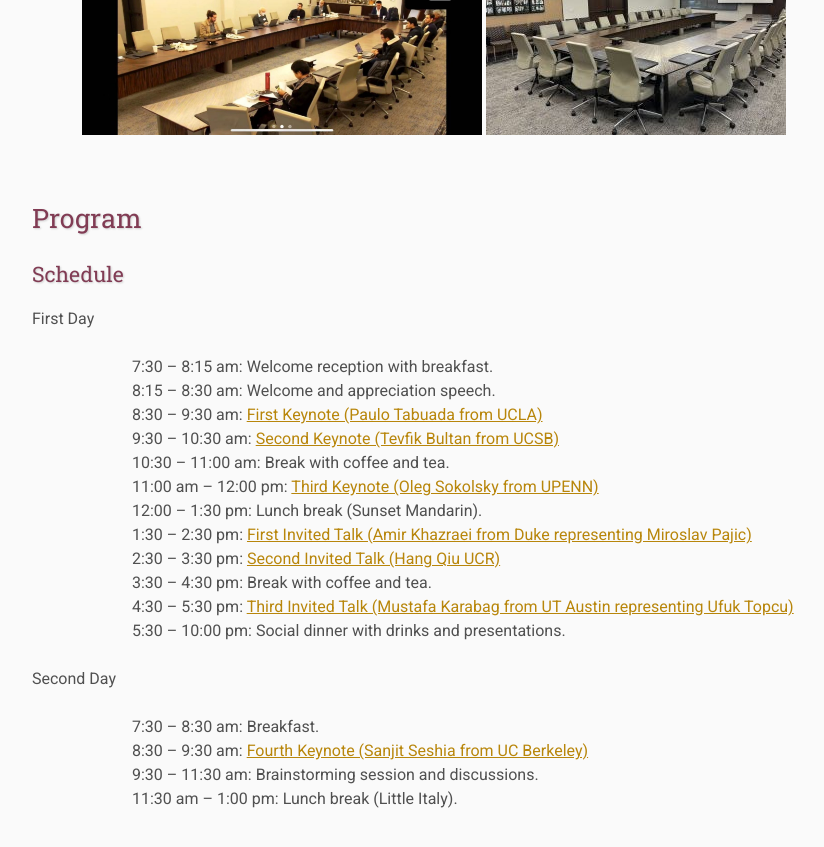
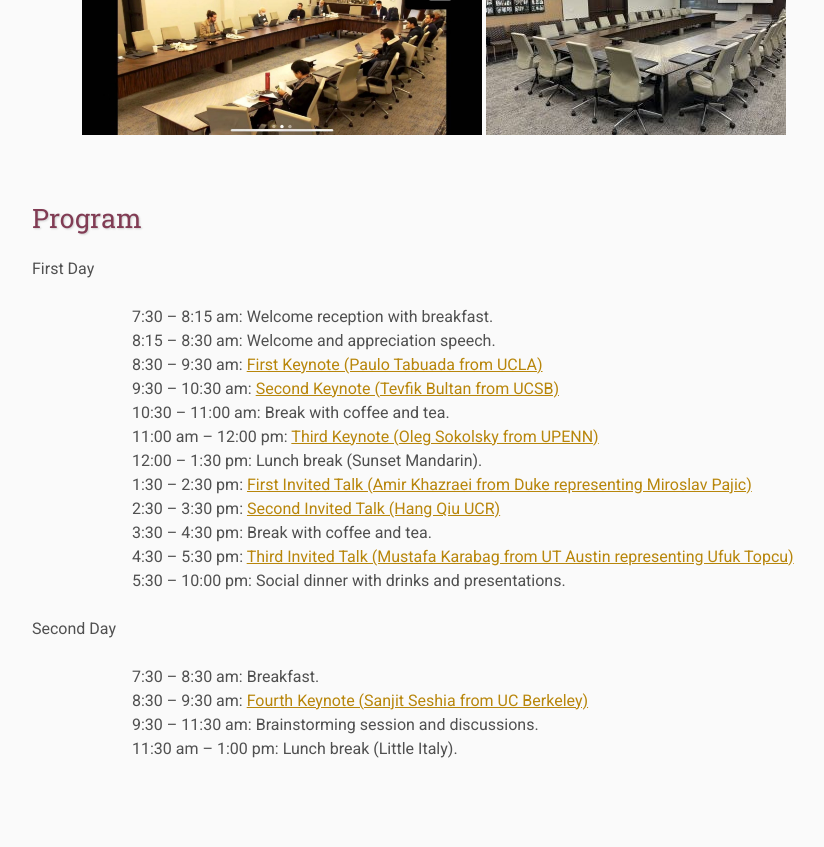
Before and after one commit to ITSEG-MQ/tacps, a Jekyll site: the page built from archive/2024-jan/index.html, in a window 1280 px wide and 900 px high, scrolled down 1556 px. Shown: the top 847 px of the window, without its empty margins (108-932 px from the left). Built offline with Jekyll 4.4.1, drawn with Linux system fonts in a browser that asks for light colours.

Commit message:
Update index.html

```diff
--- a/archive/2024-jan/index.html
+++ b/archive/2024-jan/index.html
@@ -42,8 +42,6 @@ nav: archive
 
 <h3>Program</h3>
 
-<h4>Schedule</h4>
-
 <h5>First Day</h5>
 <ul>
   <li>7:30 – 8:15 am: Welcome reception with breakfast.</li>
```
